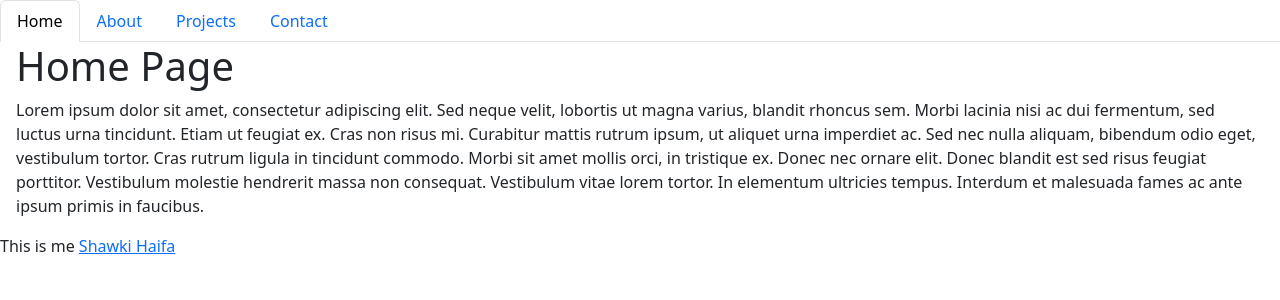
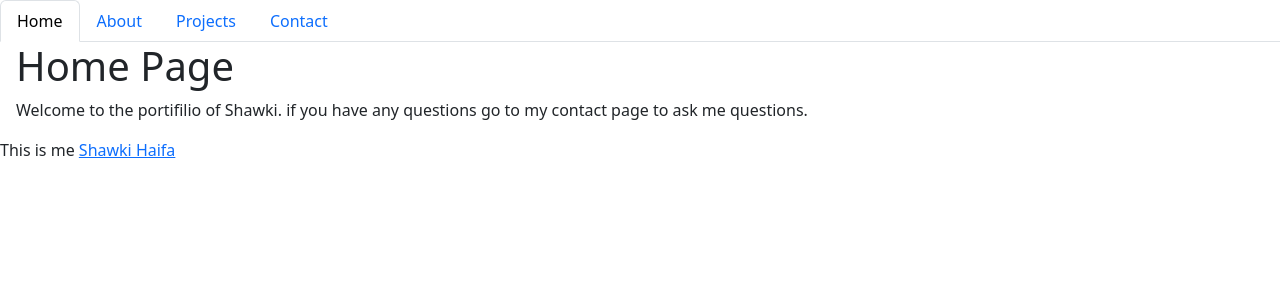
Before and after one commit to Shawki45/My-Portfolio, a React (Vite) app in the folder client/: page / in a window 1280 px wide. Shown: the top 300 px of the page. Built offline with nearby package versions, Linux system fonts and the light colour scheme.

Commit message:
changed up the home page and contact page

```diff
--- a/client/public/assets/style.css
+++ /dev/null
@@ -1,3 +0,0 @@
-.noodle {
-
-}
--- a/client/src/components/pages/Contact.jsx
+++ b/client/src/components/pages/Contact.jsx
@@ -3,17 +3,7 @@ export default function Contact() {
     <div>
       <h1>Contact Page</h1>
       <p>
-        Integer cursus bibendum sem non pretium. Vestibulum in aliquet sem, quis
-        molestie urna. Aliquam semper ultrices varius. Aliquam faucibus sit amet
-        magna a ultrices. Aenean pellentesque placerat lacus imperdiet
-        efficitur. In felis nisl, luctus non ante euismod, tincidunt bibendum
-        mi. In a molestie nisl, eu sodales diam. Nam tincidunt lacus quis magna
-        posuere, eget tristique dui dapibus. Maecenas fermentum elementum
-        faucibus. Quisque nec metus vestibulum, egestas massa eu, sollicitudin
-        ipsum. Nulla facilisi. Sed ut erat ligula. Nam tincidunt nunc in nibh
-        dictum ullamcorper. Class aptent taciti sociosqu ad litora torquent per
-        conubia nostra, per inceptos himenaeos. Etiam ornare rutrum felis at
-        rhoncus. Etiam vel condimentum magna, quis tempor nulla.
+
       </p>
     </div>
   );
--- a/client/src/components/pages/Home.jsx
+++ b/client/src/components/pages/Home.jsx
@@ -3,16 +3,7 @@ export default function Home() {
     <div>
       <h1>Home Page</h1>
       <p>
-        Lorem ipsum dolor sit amet, consectetur adipiscing elit. Sed neque
-        velit, lobortis ut magna varius, blandit rhoncus sem. Morbi lacinia nisi
-        ac dui fermentum, sed luctus urna tincidunt. Etiam ut feugiat ex. Cras
-        non risus mi. Curabitur mattis rutrum ipsum, ut aliquet urna imperdiet
-        ac. Sed nec nulla aliquam, bibendum odio eget, vestibulum tortor. Cras
-        rutrum ligula in tincidunt commodo. Morbi sit amet mollis orci, in
-        tristique ex. Donec nec ornare elit. Donec blandit est sed risus feugiat
-        porttitor. Vestibulum molestie hendrerit massa non consequat. Vestibulum
-        vitae lorem tortor. In elementum ultricies tempus. Interdum et malesuada
-        fames ac ante ipsum primis in faucibus.
+        Welcome to the portifilio of Shawki. if you have any questions go to my contact page to ask me questions.
       </p>
     </div>
   );
```
Also changed, not shown: client/src/App.css (added).
